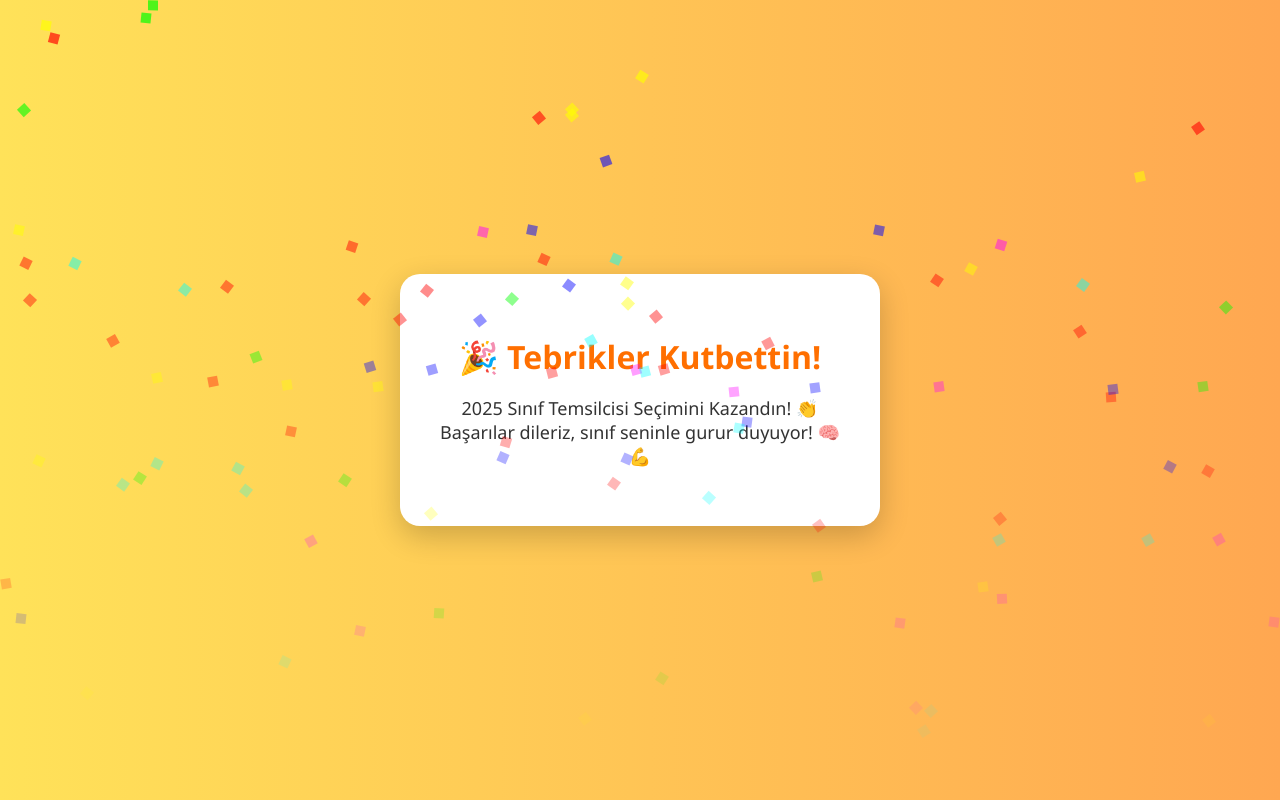
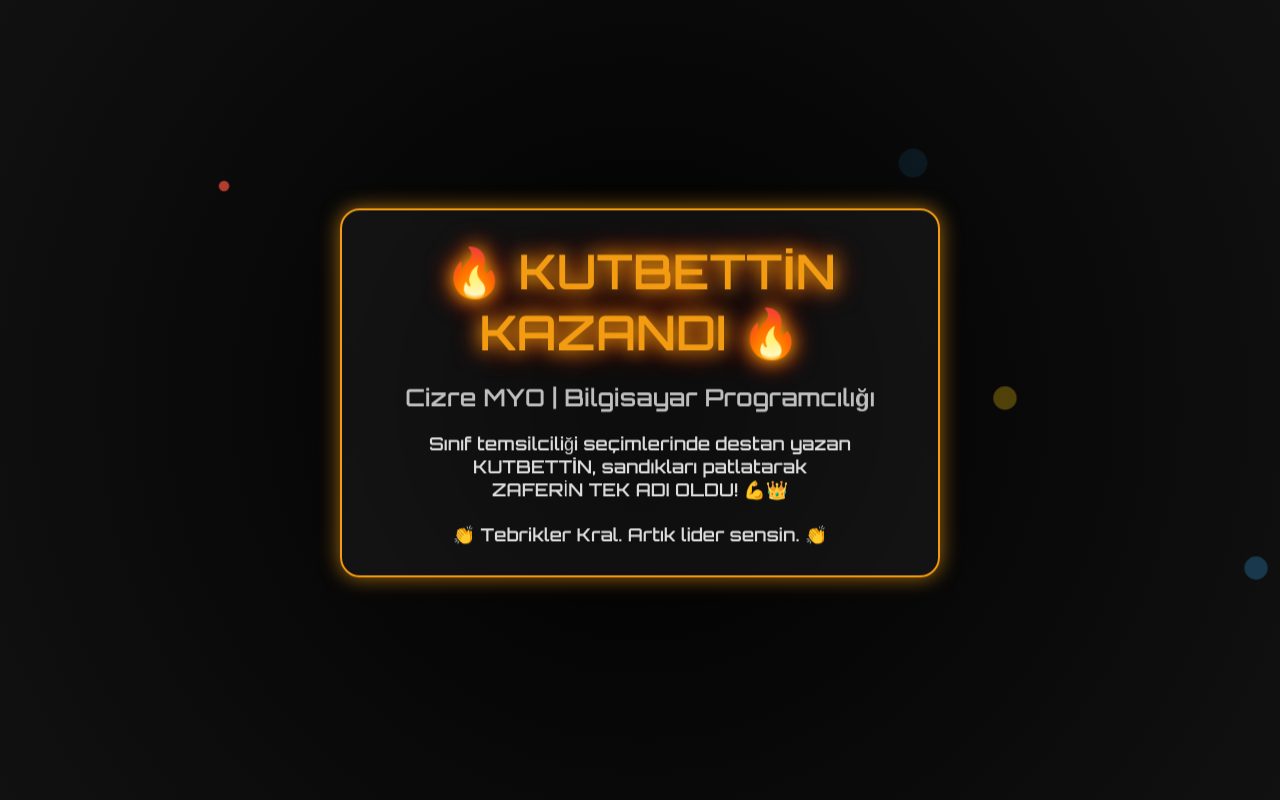
Before and after one commit to frxzn/kutbettin, a plain HTML site: page public/index.html in a window 1280 px wide. Drawn offline with Linux system fonts and the light colour scheme.

Commit message:
Update index.html

```diff
--- a/public/index.html
+++ b/public/index.html
@@ -3,59 +3,85 @@
 <head>
   <meta charset="UTF-8">
   <meta name="viewport" content="width=device-width, initial-scale=1">
-  <title>Tebrikler Kutbettin!</title>
+  <title>Kutbettin Kazandı!</title>
   <style>
-    body {
+    @import url('https://fonts.googleapis.com/css2?family=Orbitron:wght@600&display=swap');
+
+    * {
       margin: 0;
       padding: 0;
-      font-family: 'Segoe UI', sans-serif;
-      background: linear-gradient(to right, #ffe259, #ffa751);
+      box-sizing: border-box;
+    }
+
+    body {
+      background: radial-gradient(circle at center, #000000, #111111);
+      height: 100vh;
+      font-family: 'Orbitron', sans-serif;
+      color: #f1c40f;
+      overflow: hidden;
       display: flex;
+      align-items: center;
       justify-content: center;
-      align-items: center;
-      height: 100vh;
-      overflow: hidden;
+      flex-direction: column;
+      text-align: center;
+    }
+
+    h1 {
+      font-size: 48px;
+      margin-bottom: 20px;
+      color: #f39c12;
+      text-shadow: 0 0 20px #ffcc00, 0 0 30px #ff0000;
+      animation: glow 1.5s ease-in-out infinite alternate;
+    }
+
+    h2 {
+      font-size: 24px;
+      margin-bottom: 20px;
+      color: #ffffffbb;
     }
 
     .card {
-      background: white;
-      padding: 40px;
+      background: rgba(255, 255, 255, 0.05);
+      border: 2px solid #f39c12;
+      padding: 30px;
       border-radius: 20px;
-      box-shadow: 0 10px 30px rgba(0,0,0,0.2);
-      text-align: center;
-      max-width: 400px;
-      animation: pop 1s ease;
+      backdrop-filter: blur(6px);
+      box-shadow: 0 0 20px #f39c12aa;
+      max-width: 600px;
+      animation: float 3s ease-in-out infinite;
     }
 
-    @keyframes pop {
-      0% { transform: scale(0.5); opacity: 0; }
-      100% { transform: scale(1); opacity: 1; }
+    @keyframes glow {
+      from {
+        text-shadow: 0 0 10px #f39c12, 0 0 20px #f39c12;
+      }
+      to {
+        text-shadow: 0 0 20px #f1c40f, 0 0 30px #ff0000;
+      }
     }
 
-    h1 {
-      font-size: 32px;
-      margin-bottom: 10px;
-      color: #ff6f00;
+    @keyframes float {
+      0% { transform: translateY(0px); }
+      50% { transform: translateY(-10px); }
+      100% { transform: translateY(0px); }
     }
 
-    p {
-      font-size: 18px;
-      color: #333;
+    .firework {
+      position: absolute;
+      width: 8px;
+      height: 8px;
+      background: red;
+      border-radius: 50%;
+      animation: explode 1s ease-out forwards;
     }
 
-    .confetti {
-      position: absolute;
-      width: 10px;
-      height: 10px;
-      background: red;
-      top: 0;
-      animation: fall 3s linear infinite;
-      opacity: 0.7;
-    }
-
-    @keyframes fall {
-      to {
-        transform: translateY(100vh) rotate(360deg);
+    @keyframes explode {
+      0% {
+        transform: scale(0.5);
+        opacity: 1;
+      }
+      100% {
+        transform: scale(4);
         opacity: 0;
       }
     }
@@ -64,22 +90,28 @@
 <body>
 
   <div class="card">
-    <h1>🎉 Tebrikler Kutbettin!</h1>
-    <p>2025 Sınıf Temsilcisi Seçimini Kazandın! 👏<br>
-    Başarılar dileriz, sınıf seninle gurur duyuyor! 🧠💪</p>
+    <h1>🔥 KUTBETTİN KAZANDI 🔥</h1>
+    <h2>Cizre MYO | Bilgisayar Programcılığı</h2>
+    <p style="font-size: 18px; color: #ddd;">
+      Sınıf temsilciliği seçimlerinde destan yazan<br><strong>KUTBETTİN</strong>, sandıkları patlatarak <br>ZAFERİN TEK ADI OLDU! 💪👑<br><br>
+      👏 Tebrikler Kral. Artık lider sensin. 👏
+    </p>
   </div>
 
   <script>
-    // Konfeti efekti
-    const colors = ['#ff0', '#f0f', '#0ff', '#0f0', '#f00', '#00f'];
-    for (let i = 0; i < 100; i++) {
-      const confetti = document.createElement('div');
-      confetti.classList.add('confetti');
-      confetti.style.left = Math.random() * 100 + 'vw';
-      confetti.style.backgroundColor = colors[Math.floor(Math.random() * colors.length)];
-      confetti.style.animationDuration = (Math.random() * 2 + 2) + 's';
-      document.body.appendChild(confetti);
+    // Havai fişek efekti
+    function createFirework() {
+      const firework = document.createElement('div');
+      firework.classList.add('firework');
+      firework.style.left = Math.random() * 100 + 'vw';
+      firework.style.top = Math.random() * 100 + 'vh';
+      firework.style.backgroundColor = ['#f1c40f', '#e74c3c', '#3498db', '#9b59b6'][Math.floor(Math.random()*4)];
+      firework.style.animationDuration = (Math.random() * 0.5 + 0.5) + 's';
+      document.body.appendChild(firework);
+      setTimeout(() => firework.remove(), 1000);
     }
+
+    setInterval(createFirework, 200);
   </script>
 
 </body>
```
